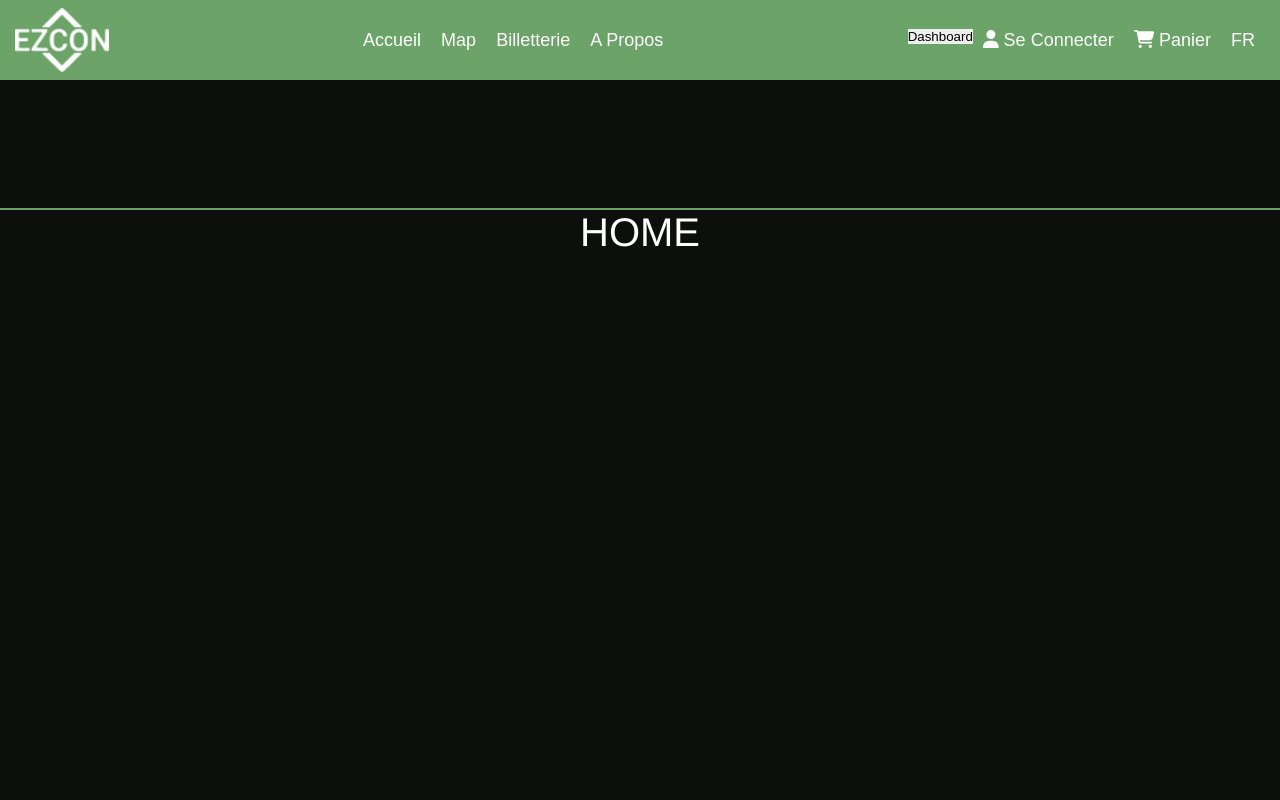
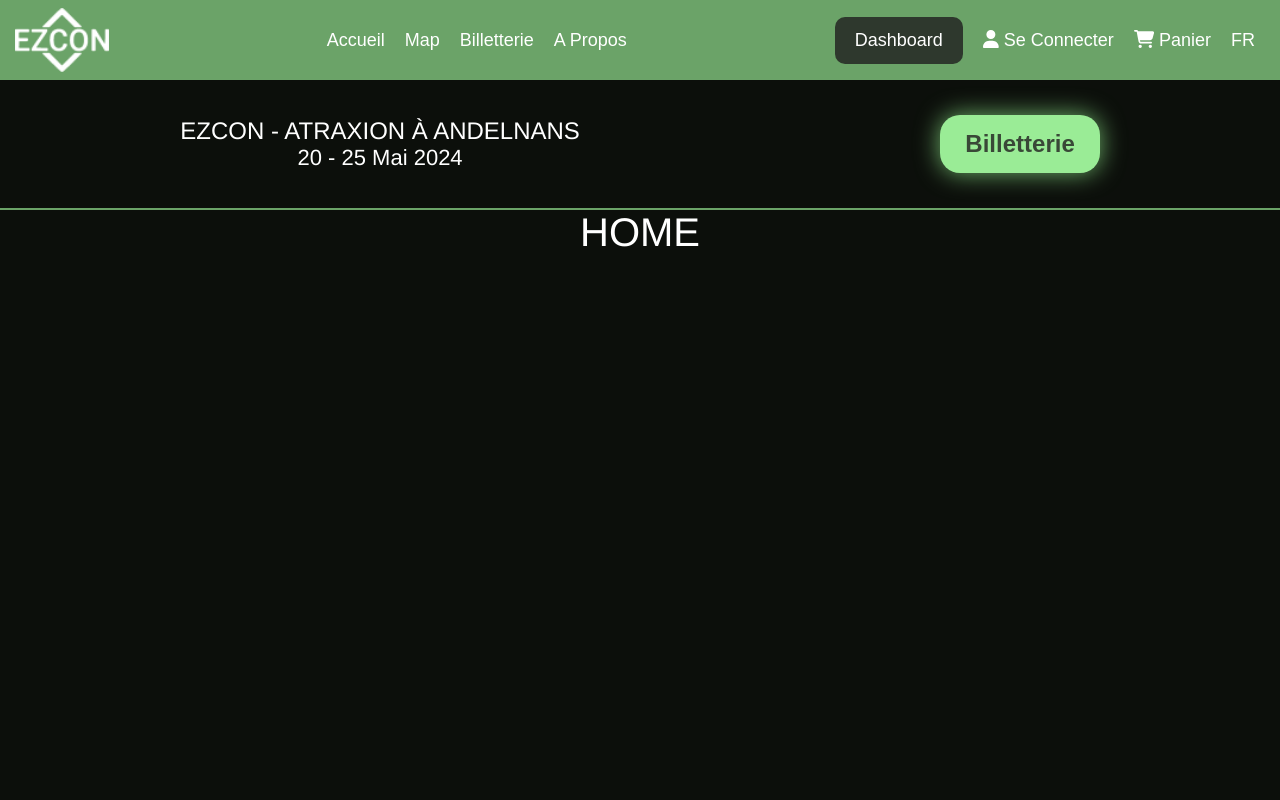
Before and after one commit to SunoWhere/Chokbar-Project, a Vue app in the folder client/: page / in a window 1280 px wide. Shown: the top 800 px of the page. Built offline with nearby package versions, Linux system fonts and the light colour scheme.

Commit message:
Banderole sous la NavBar

```diff
--- a/client/src/App.vue
+++ b/client/src/App.vue
@@ -1,13 +1,4 @@
-<template>
-  <div id="app">
-    <NavBar></NavBar>
-    <router-view></router-view>
-    <Footer></Footer>
-  </div>
-</template>
-
 <script>
-
 import NavBar from '@/components/NavBar.vue'
 import Footer from '@/components/Footer.vue'
 
@@ -21,6 +12,14 @@ export default {
 
 </script>
 
+<template>
+  <div id="app">
+    <NavBar></NavBar>
+    <router-view></router-view>
+    <Footer></Footer>
+  </div>
+</template>
+
 <style>
 
 :root {
@@ -32,7 +31,8 @@ export default {
   --c-ancient-green: #6D9777;
 
   /* Buttons */
-  --c-dark-grey: rgb(30, 30, 30, 0.8);
+  --c-dark-grey: rgba(32, 31, 31, 0.8);
+  --c-dark-grey-hover: rgba(47, 47, 47, 0.8);
 
   /* Background colors */
   --c-background: #0C0F0B;
--- a/client/src/components/Banderole.vue
+++ b/client/src/components/Banderole.vue
@@ -1,17 +1,3 @@
-<template>
-  <div class="nav-banner">
-
-  </div>
-</template>
-
-<style scoped>
-.nav-banner {
-  height: 130px;
-  background: transparent;
-  border-bottom: solid 2px var(--c-asparagus);
-}
-</style>
-
 <script>
 export default {
   name: 'BanderoleSection',
@@ -20,3 +6,59 @@ export default {
   },
 }
 </script>
+
+<template>
+  <div class="nav-banner">
+    <div class="titres">
+      <h1>EZCON - ATRAXION À ANDELNANS</h1>
+      <h2>20 - 25 Mai 2024</h2>
+    </div>
+    <div class="shop-btn">
+      <button>Billetterie</button>
+    </div>
+  </div>
+</template>
+
+<style scoped>
+.nav-banner {
+  display: flex;
+  flex-direction: row;
+  justify-content: space-around;
+  align-items: center;
+
+  height: 130px;
+  background: transparent;
+  border-bottom: solid 2px var(--c-asparagus);
+}
+
+.titres * {
+  font-weight: normal;
+}
+
+.titres h1 {
+  font-size: 24px;
+}
+
+.titres h2 {
+  font-size: 22px;
+}
+
+.shop-btn button {
+  font-family: Poppins, sans-serif;
+  font-weight: 600;
+  border: none;
+  border-radius: 20px;
+  padding: 15px 25px;
+  font-size: 24px;
+  color: var(--c-dark-grey);
+  background-color: rgb(154, 236, 150);
+  box-shadow: 0 0 25px rgba(156, 252, 151, .7);
+  cursor: pointer;
+  transition: all 1s ease;
+}
+
+.shop-btn button:hover {
+  background-color: rgb(119, 255, 112);
+  box-shadow: 0 0 25px rgba(119, 255, 112, 0.7);
+}
+</style>
--- a/client/src/components/Footer.vue
+++ b/client/src/components/Footer.vue
@@ -1,3 +1,16 @@
+<script>
+export default {
+  name: 'FooterSection',
+  props: {
+
+  },
+  components: {
+
+  },
+}
+
+</script>
+
 <template>
     <div class="footer">
         <div class="table">
@@ -92,20 +105,6 @@
         </div>
     </div>
 </template>
-
-<script>
-
-export default {
-    name: 'FooterSection',
-    props: {
-
-    },
-    components: {
-
-    },
-}
-
-</script>
 
 <style scoped>
 
--- a/client/src/components/NavBar.vue
+++ b/client/src/components/NavBar.vue
@@ -1,3 +1,17 @@
+<script>
+
+export default {
+  name: 'NavBar',
+  props: {
+
+  },
+  components: {
+
+  },
+}
+
+</script>
+
 <template>
   <nav>
     <img src="../assets/logo.png" alt="Logo EZCon">
@@ -30,7 +44,6 @@ nav {
   flex-direction: row;
   justify-content: space-between;
   align-items: center;
-
 }
 
 img {
@@ -42,6 +55,7 @@ img {
 .nav-list {
   list-style: none;
   display: flex;
+  align-items: center;
 }
 
 .nav-list:last-child {
@@ -62,7 +76,18 @@ img {
 
 .nav-btn {
   border: none;
-  background-color: ;
+  border-radius: 10px;
+  background-color: var(--c-dark-grey);
+  color: white;
+  font-size: 18px;
+  cursor: pointer;
+  margin-right: 10px;
+  padding: 13px 20px;
+  transition: background-color 0.15s ease
+}
+
+.nav-btn:hover {
+  background-color: var(--c-dark-grey-hover);
 }
 
 .underline-animation::after {
@@ -95,6 +120,7 @@ img {
   position: absolute;
   background-color: var(--c-ancient-green);
   min-width: 160px;
+  border-radius: 8px;
   box-shadow: 0 0 10px rgba(0, 0, 0, 0.3);
   padding: 10px 5px;
   z-index: 1;
@@ -119,17 +145,3 @@ img {
 }
 
 </style>
-
-<script>
-
-export default {
-  name: 'NavBar',
-  props: {
-
-      },
-  components: {
-
-  },
-}
-
-</script>
--- a/client/src/views/BilletterieView.vue
+++ b/client/src/views/BilletterieView.vue
@@ -1,3 +1,17 @@
+<script>
+export default {
+  name: 'BilletterieView',
+  components: {
+  },
+  metaInfo() {
+    return {
+      title: 'Billetterie'
+    }
+  }
+}
+
+</script>
+
 <template>
   <section id="pricing-table">
     <div class="price-box-container">
@@ -144,24 +158,7 @@
   </section>
 </template>
 
-<script>
-export default {
-  name: 'BilletterieView',
-  components: {
-  },
-  metaInfo() {
-    return {
-      title: 'Billetterie'
-    }
-  }
-}
-
-</script>
-
-
 <style>
-
-
 a{
   text-decoration: none;
 }
--- a/client/src/views/HomeView.vue
+++ b/client/src/views/HomeView.vue
@@ -1,10 +1,3 @@
-<template>
-  <div class="home">
-    <Banderole/>
-    HOME
-  </div>
-</template>
-
 <script>
 import Banderole from '@/components/Banderole.vue';
 
@@ -21,6 +14,13 @@ export default {
 }
 </script>
 
+<template>
+  <div class="home">
+    <Banderole/>
+    HOME
+  </div>
+</template>
+
 <style>
 .home {
   height: 100vh;
```
